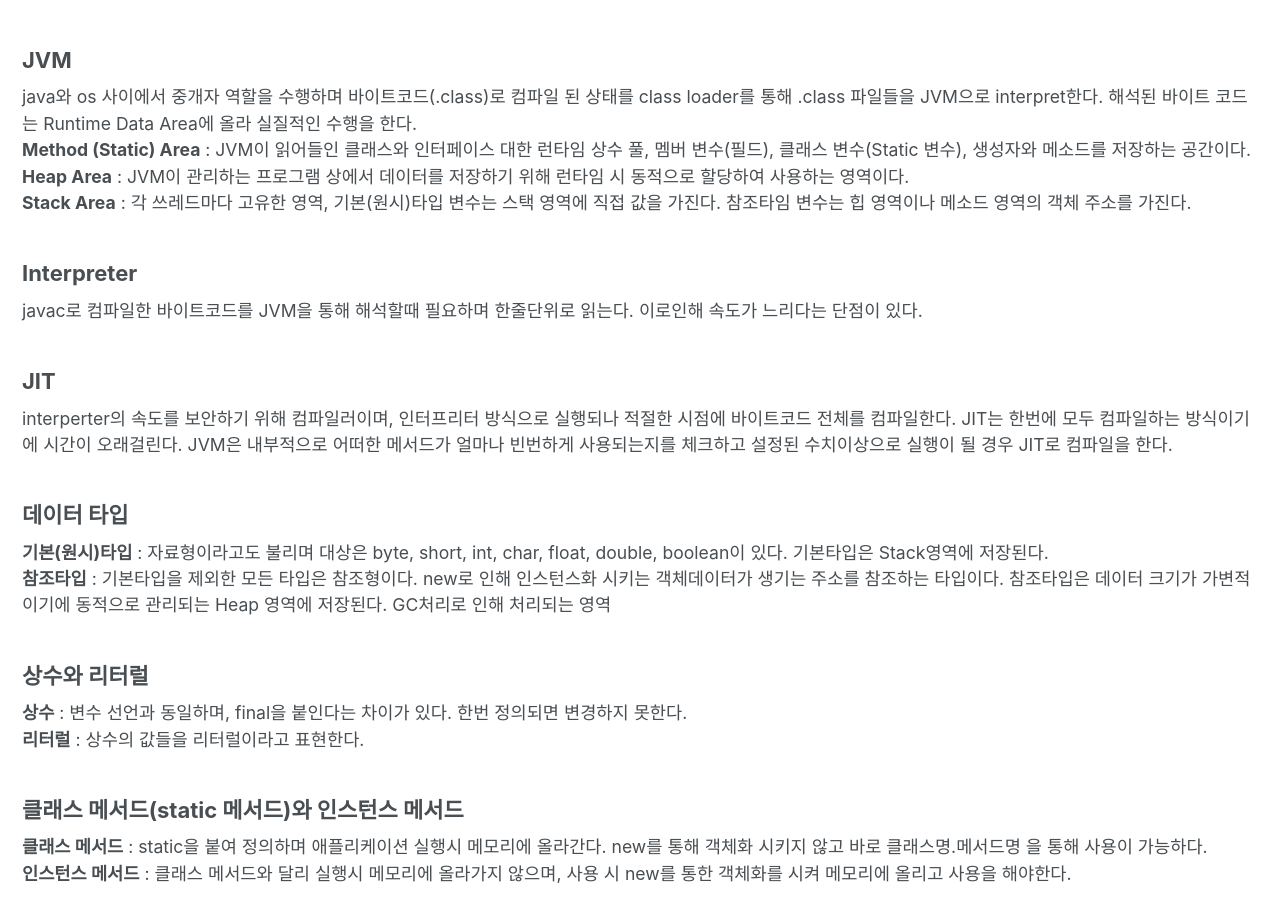
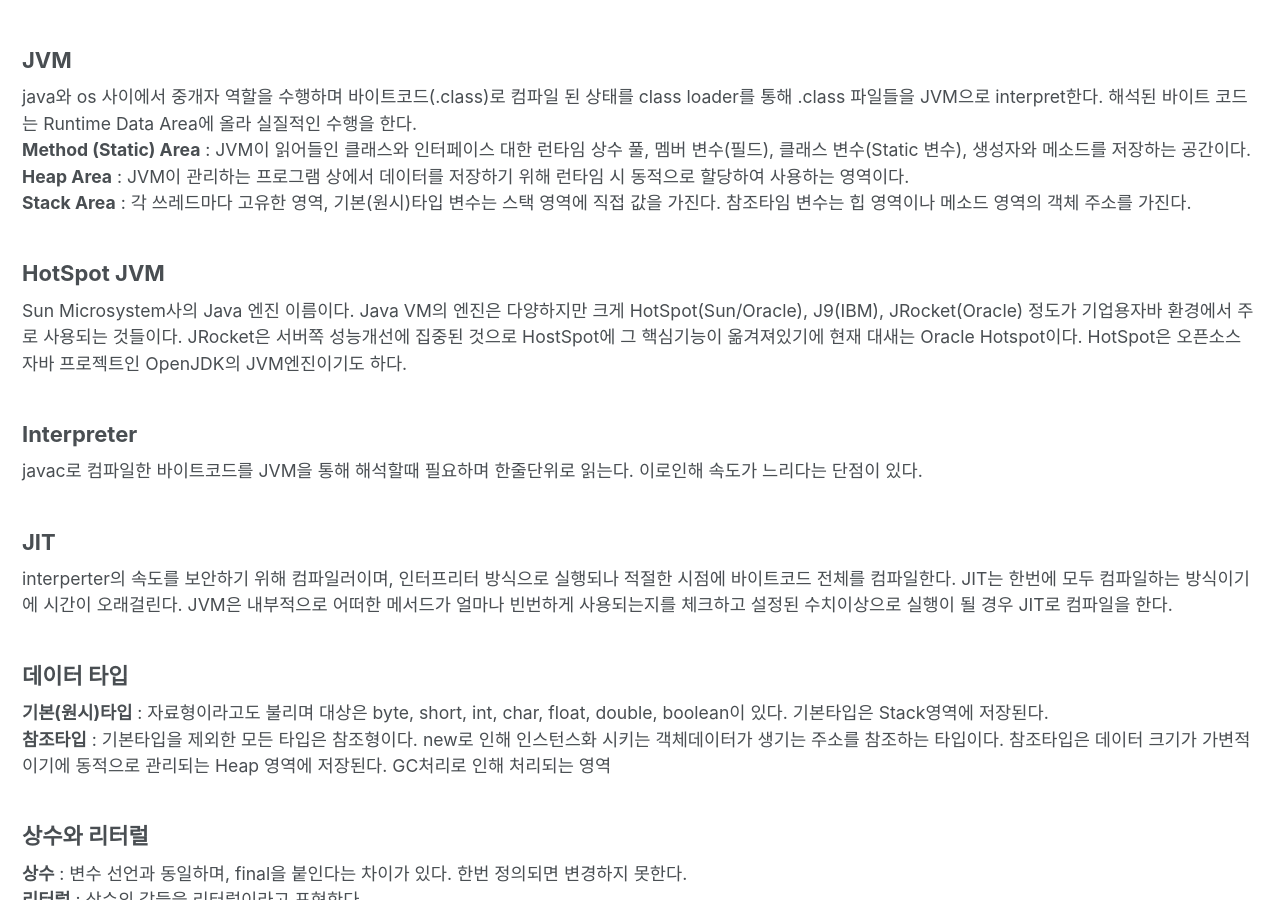
Before and after one commit to sksggg123/sksggg123.github.io, a Jekyll site: the page built from _posts/Etc/2019-05-12-java-tech-interview.md, in a window 1280 px wide and 900 px high, scrolled down 821 px. Built offline with Jekyll 4.4.1, drawn with Linux system fonts in a browser that asks for light colours; cached includes are drawn as plain includes; nearby versions of some CDN libraries; comment, search, counter and statistics services are not loaded.

Commit message:
tech interview 정리 - 정리추가

```diff
--- a/_posts/Etc/2019-05-12-java-tech-interview.md
+++ b/_posts/Etc/2019-05-12-java-tech-interview.md
@@ -45,6 +45,9 @@ java와 os 사이에서 중개자 역할을 수행하며 바이트코드(.class)
 **Method (Static) Area** : JVM이 읽어들인 클래스와 인터페이스 대한 런타임 상수 풀, 멤버 변수(필드), 클래스 변수(Static 변수), 생성자와 메소드를 저장하는 공간이다.
 **Heap Area** : JVM이 관리하는 프로그램 상에서 데이터를 저장하기 위해 런타임 시 동적으로 할당하여 사용하는 영역이다.
 **Stack Area** : 각 쓰레드마다 고유한 영역, 기본(원시)타입 변수는 스택 영역에 직접 값을 가진다. 참조타임 변수는 힙 영역이나 메소드 영역의 객체 주소를 가진다.
+
+### HotSpot JVM
+Sun Microsystem사의 Java 엔진 이름이다. Java VM의 엔진은 다양하지만 크게 HotSpot(Sun/Oracle), J9(IBM), JRocket(Oracle) 정도가 기업용자바 환경에서 주로 사용되는 것들이다. JRocket은 서버쪽 성능개선에 집중된 것으로 HostSpot에 그 핵심기능이 옮겨져있기에 현재 대새는 Oracle Hotspot이다. HotSpot은 오픈소스 자바 프로젝트인 OpenJDK의 JVM엔진이기도 하다.
 
 ### Interpreter
 javac로 컴파일한 바이트코드를 JVM을 통해 해석할때 필요하며 한줄단위로 읽는다. 이로인해 속도가 느리다는 단점이 있다.
```
